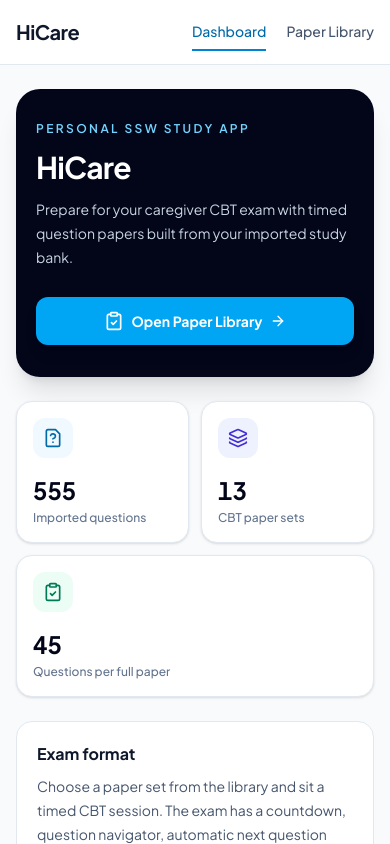
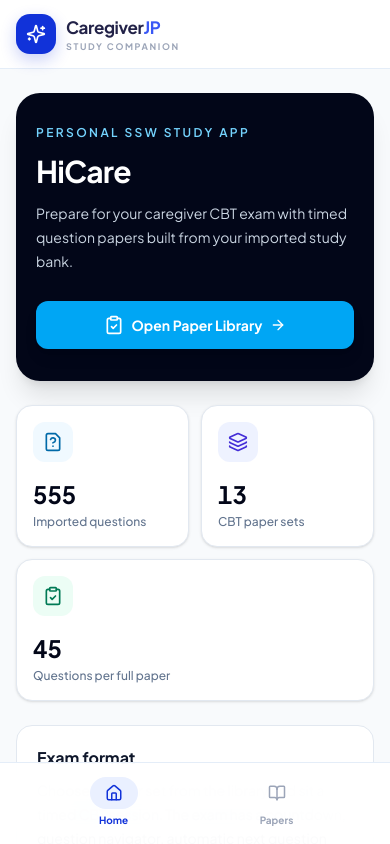
Before and after one commit to Sihnalahiru/CaregiverJP, a React (Vite) app: page / in a window 390 px wide. Shown: the top 844 px of the page. Built offline with nearby package versions, Linux system fonts and the light colour scheme.

Commit message:
Apply Edufly-inspired mobile app navigation and brand styling

```diff
--- a/src/components/Header.tsx
+++ b/src/components/Header.tsx
@@ -1,10 +1,22 @@
 import React from 'react';
+import { BookOpen, Home, Layers3, Sparkles } from 'lucide-react';
 export type AppView = 'dashboard' | 'library' | 'practice';
 interface HeaderProps { activeView: AppView; onNavigate: (view: AppView) => void; }
 export const Header: React.FC<HeaderProps> = ({ activeView, onNavigate }) => {
-  const items: { id: AppView; label: string }[] = [
-    { id: 'dashboard', label: 'Dashboard' },
-    { id: 'library', label: 'Paper Library' },
-  ];
-  return <header className="sticky top-0 z-30 border-b border-slate-200 bg-white/95 backdrop-blur"><div className="mx-auto flex h-16 max-w-6xl items-center justify-between gap-4 px-4 sm:px-6"><button type="button" onClick={() => onNavigate('dashboard')} className="shrink-0 text-xl font-bold tracking-tight text-slate-900">HiCare</button><nav aria-label="Main navigation" className="flex items-center gap-5 sm:gap-7">{items.map((item) => <button key={item.id} type="button" onClick={() => onNavigate(item.id)} aria-current={activeView === item.id ? 'page' : undefined} className={`border-b-2 py-2 text-sm font-medium transition ${activeView === item.id ? 'border-sky-600 text-sky-700' : 'border-transparent text-slate-600 hover:text-slate-950'}`}>{item.label}</button>)}</nav></div></header>;
+  const items = [{ id: 'dashboard' as const, label: 'Home', Icon: Home }, { id: 'library' as const, label: 'Papers', Icon: BookOpen }];
+  return <>
+    <header className="sticky top-0 z-30 border-b border-[#E4EDF8] bg-white/95 backdrop-blur-xl">
+      <div className="mx-auto flex h-[68px] max-w-6xl items-center justify-between px-4 sm:px-6">
+        <button type="button" onClick={() => onNavigate('dashboard')} className="flex items-center gap-2.5 text-left">
+          <span className="flex h-10 w-10 items-center justify-center rounded-[14px] bg-[#1132D9] text-white shadow-[0_6px_16px_rgba(17,50,217,.22)]"><Sparkles className="h-5 w-5" /></span>
+          <span><span className="block text-[17px] font-extrabold tracking-tight text-[#222248]">Caregiver<span className="text-[#3A58F5]">JP</span></span><span className="block text-[9px] font-bold uppercase tracking-[.18em] text-[#9CA5B8]">Study companion</span></span>
+        </button>
+        <nav aria-label="Main navigation" className="hidden items-center gap-2 sm:flex">{items.map(({id,label,Icon}) => <button key={id} type="button" onClick={() => onNavigate(id)} aria-current={activeView===id?'page':undefined} className={`inline-flex items-center gap-2 rounded-full px-4 py-2 text-[13px] font-bold transition ${activeView===id?'bg-[#EAF0FF] text-[#1132D9]':'text-[#747E99] hover:bg-[#F5F7FC] hover:text-[#222248]'}`}><Icon className="h-4 w-4"/>{label}</button>)}</nav>
+        <div className="hidden h-10 w-10 items-center justify-center rounded-full bg-[#FFF3C7] text-sm font-extrabold text-[#222248] sm:flex">JP</div>
+      </div>
+    </header>
+    <nav aria-label="Mobile navigation" className="fixed inset-x-0 bottom-0 z-40 border-t border-[#E4EDF8] bg-white/95 px-8 pb-[max(env(safe-area-inset-bottom),10px)] pt-2 backdrop-blur-xl sm:hidden">
+      <div className="mx-auto flex max-w-md items-center justify-around">{items.map(({id,label,Icon})=><button key={id} type="button" onClick={()=>onNavigate(id)} aria-current={activeView===id?'page':undefined} className={`flex min-w-20 flex-col items-center gap-1 rounded-xl px-4 py-1.5 text-[10px] font-bold ${activeView===id?'text-[#1132D9]':'text-[#9CA5B8]'}`}><span className={`flex h-8 w-12 items-center justify-center rounded-full ${activeView===id?'bg-[#EAF0FF]':'bg-transparent'}`}><Icon className="h-[18px] w-[18px]"/></span>{label}</button>)}</div>
+    </nav>
+  </>;
 };
```
